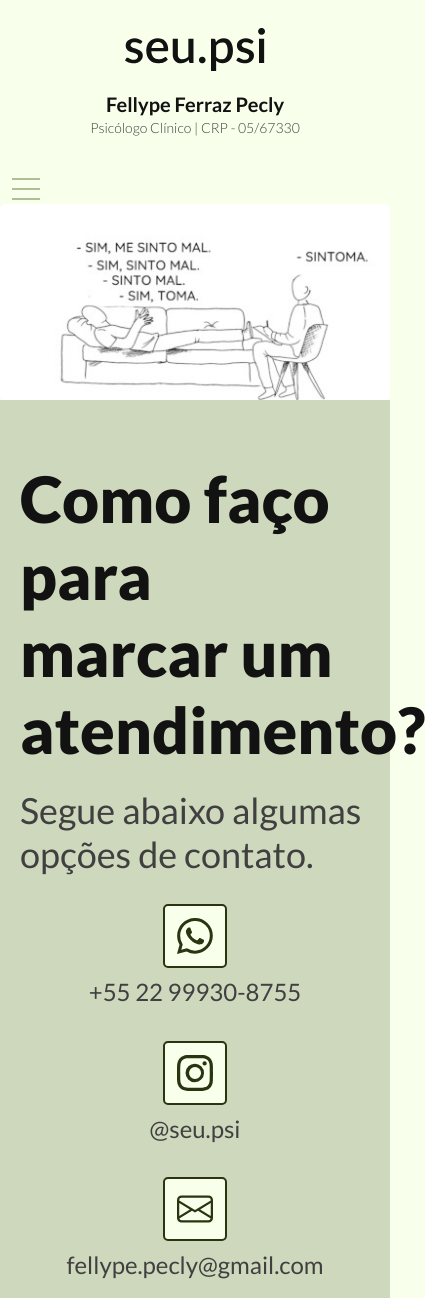
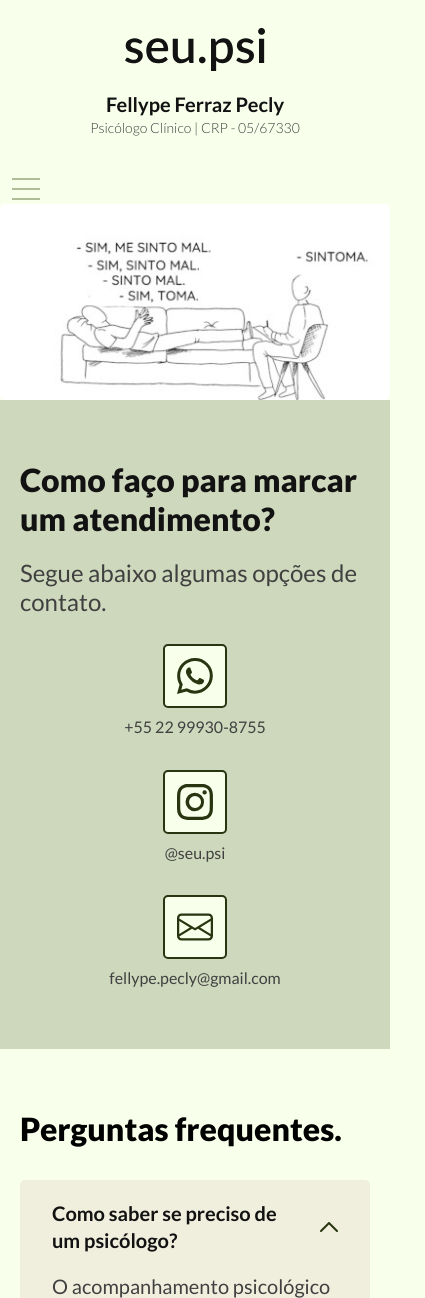
Before and after one commit to iagomachadoo/projeto-fellype-ferraz, a plain HTML site: page index.html in a window 390 px wide. Shown: the top 1298 px of the page, 425 px wide, since content can reach past the window. Drawn offline with Linux system fonts and the light colour scheme.

Commit message:
Migrando a introdução para a metodologia BEM.

```diff
--- a/css/global/header.css
+++ b/css/global/header.css
@@ -124,6 +124,7 @@
         display: flex;
         border: none;
         background-color: none;
+        cursor: pointer;
     }
 
     .btn__menu--after::after{
@@ -144,7 +145,7 @@
     .header__lista{
         flex-direction: column;
         gap: 8px;
-        background-color: var(--p3);
+        background-color: var(--p2);
         border-radius: 5px;
         position: absolute;
         top: 44px;
@@ -174,6 +175,7 @@
         top: 0;
         left: 107px;
         border-radius: 5px;
+        background-color: var(--p2);
     }
 
     .sub-menu__link::after{
--- a/css/global/intro.css
+++ b/css/global/intro.css
@@ -1,18 +1,18 @@
-.intro-bg{
+.intro__bg{
     background-color: var(--p3);
     padding-top: 60px;
     padding-bottom: 60px;
 }
 
-.intro-conteudo h1{
+.intro__titulo{
     margin-bottom: 20px;
 }
 
-.intro-conteudo h2{
+.intro__subtitulo{
     margin-bottom: 60px;
 }
 
-.intro-contatos{
+.intro__contatos{
     display: grid;
     grid-template-columns: repeat(3, 1fr);
     gap: 60px;
@@ -20,55 +20,76 @@
     max-width: 820px;
 }
 
-.intro-contatos a{
+.intro__link{
     display: flex;
     flex-direction: column;
     align-items: center;
     gap: 20px;
+    position: relative;
 }
 
-.intro-icone{
+.intro__link--after::after{
+    content: '';
+    display: block;
+    width: 0;
+    height: 2px;
+    background: var(--t1);
+    position: absolute;
+    top: 100%;
+    transition: .2s ease-out;
+}
+
+.is-hover:hover::after{
+    width: 100%;
+}
+
+.intro__icone{
     background-color: var(--p2);
     border-radius: 5px;
     border: 2px solid var(--p1);
 }
 
-.intro-icone img{
+.intro__img{
     width: 100%;
     padding: 20px;
 }
 
 @media(max-width: 1000px){
-    .intro-contatos{
+    .intro__contatos{
         gap: 40px;
     }
-    .intro-icone img{
+
+    .intro__img{
        width: 80px;
     }
 }
 
 @media(max-width: 800px){
-    .intro-conteudo h2{
+    .intro__subtitulo{
         margin-bottom: 28px;
     }
 
-    .intro-contatos{
+    .intro__contatos{
         gap: 8px;
     }
 
-    .intro-contatos a{
+    .intro__link{
         gap: 8px;
     }
 
-    .intro-icone img{
+    .intro__img{
         width: 60px;
         padding: 12px;
     }
 }
 
 @media(max-width: 600px){
-    .intro-contatos{
+    .intro__contatos{
         grid-template-columns: 1fr;
         gap: 32px;
     }
+
+    .intro__link--after::after{
+        display: none;
+    }
 }
--- a/css/util/tipografia.css
+++ b/css/util/tipografia.css
@@ -3,7 +3,7 @@
 }
 
 .font-xxl{
-    font: 900 4rem var(--font-principal);
+    font: 900 clamp(2rem, 6.2vw, 4rem) var(--font-principal);
 }
 
 .font-xl{
@@ -11,11 +11,11 @@
 }
 
 .font-l{
-    font: 400 2.25rem var(--font-principal);
+    font: 400 clamp(1.5rem, 3.5vw, 2.25rem) var(--font-principal);
 }
 
 .font-m{
-    font: 400 1.5rem/1.35 var(--font-principal);
+    font: 400 clamp(1rem, 2.5vw, 1.5rem)/1.35 var(--font-principal);
 }
 
 .font-m-b{
--- a/index.html
+++ b/index.html
@@ -64,7 +64,7 @@
         </nav>
     </header>
 
-    <main>
+    <main class="intro">
         <picture>
             <source media="(max-width: 450px)" srcset="./img/img-home/img-intro-400-201.jpg" type="image/jpg">
 
@@ -73,33 +73,36 @@
             <img src="./img/img-home/img-intro-1600-804.jpg" alt="Desenho de uma pessoa sentada numa cadeira falando sintoma e uma pessoa deitada num sofá falando sim, me sinto mal. Sim, sinto mal. Sinto mal. Sim, toma." width="1600" height="804">
         </picture>
 
-        <div class="intro-bg">
-            <div class="intro-conteudo container">
-                <h1 class="font-xxl c-11">Como faço para marcar um atendimento?</h1>
+        <div class="intro__bg">
+            <div class="container">
+                <h1 class="font-xxl c-11 intro__titulo">Como faço para marcar um atendimento?</h1>
 
-                <h2 class="font-l c-9">Segue abaixo algumas opções de contato.</h2>
+                <h2 class="font-l c-9 intro__subtitulo">Segue abaixo algumas opções de contato.</h2>
             </div>
 
-            <div class="intro-contatos container">
-                <a href="http://web.whatsapp.com/send?phone=552299930-8755" target="_blank" rel="noopener noreferrer">
-                    <div class="intro-icone">
-                        <img src="./img/icone/agendamento/whatsapp-agendamento.svg" alt="Ícone do whatsapp" width="60" height="60">
+            <div class="intro__contatos container">
+                <a href="http://web.whatsapp.com/send?phone=552299930-8755" target="_blank" rel="noopener noreferrer" class="intro__link intro__link--after  is-hover">
+
+                    <div class="intro__icone">
+                        <img src="./img/icone/agendamento/whatsapp-agendamento.svg" alt="Ícone do whatsapp" width="60" height="60" class="intro__img">
                     </div>
 
                     <span class="font-m c-9">+55 22 99930-8755</span>
                 </a>
 
-                <a href="http://www.instagram.com/seu.psi/" target="_blank" rel="noopener noreferrer">
-                    <div class="intro-icone">
-                        <img src="./img/icone/agendamento/instagram-agendamento.svg" alt="Ícone do instagran" width="60" height="60">
+                <a href="http://www.instagram.com/seu.psi/" target="_blank" rel="noopener noreferrer" class="intro__link intro__link--after is-hover">
+
+                    <div class="intro__icone">
+                        <img src="./img/icone/agendamento/instagram-agendamento.svg" alt="Ícone do instagran" width="60" height="60" class="intro__img">
                     </div>
 
                     <span class="font-m c-9">@seu.psi</span>
                 </a>
 
-                <a href="mailto:fellype.pecly@gmail.com">
-                    <div class="intro-icone">
-                        <img src="./img/icone/agendamento/envelope-agendamento.svg" alt="Ícone de email" width="60" height="60">
+                <a href="mailto:fellype.pecly@gmail.com" class="intro__link intro__link--after is-hover">
+
+                    <div class="intro__icone">
+                        <img src="./img/icone/agendamento/envelope-agendamento.svg" alt="Ícone de email" width="60" height="60" class="intro__img">
                     </div>
 
                     <span class="font-m c-9">fellype.pecly@gmail.com</span>
```
